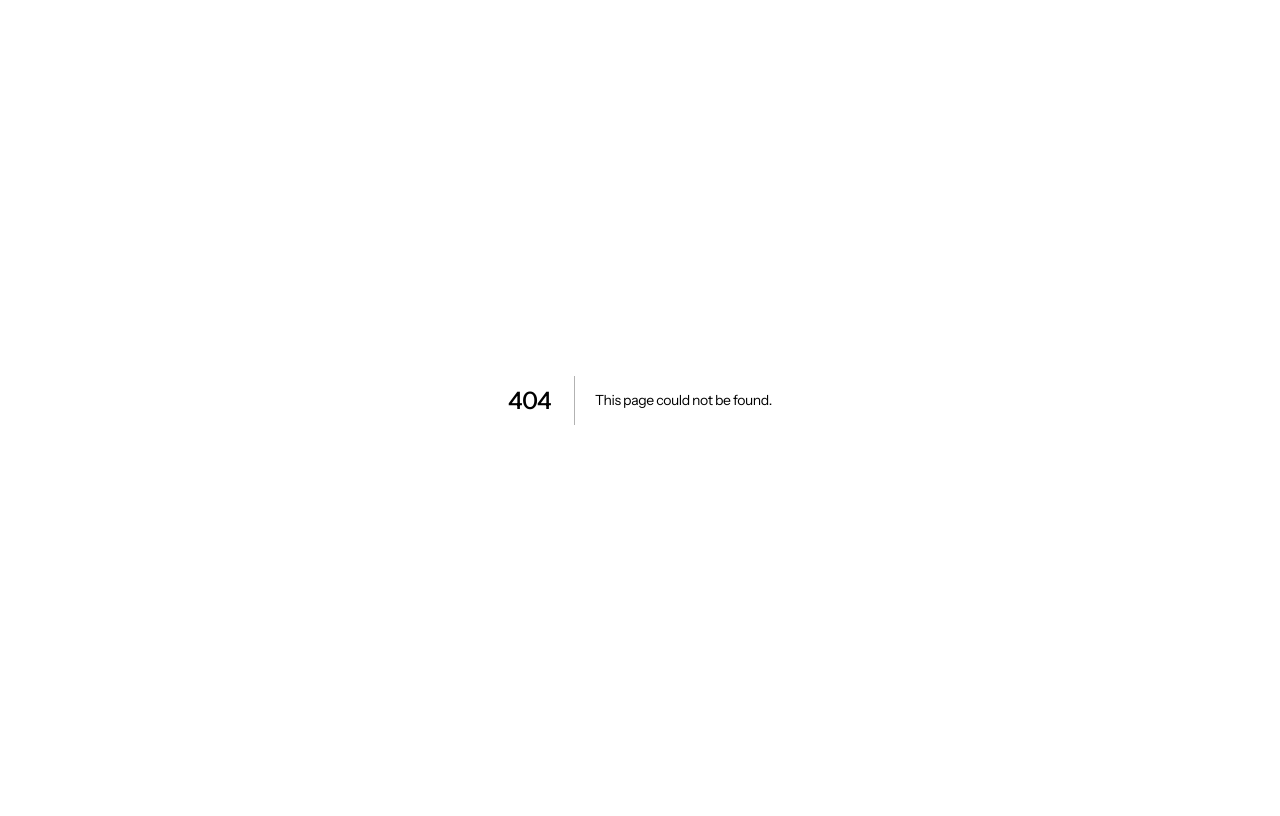
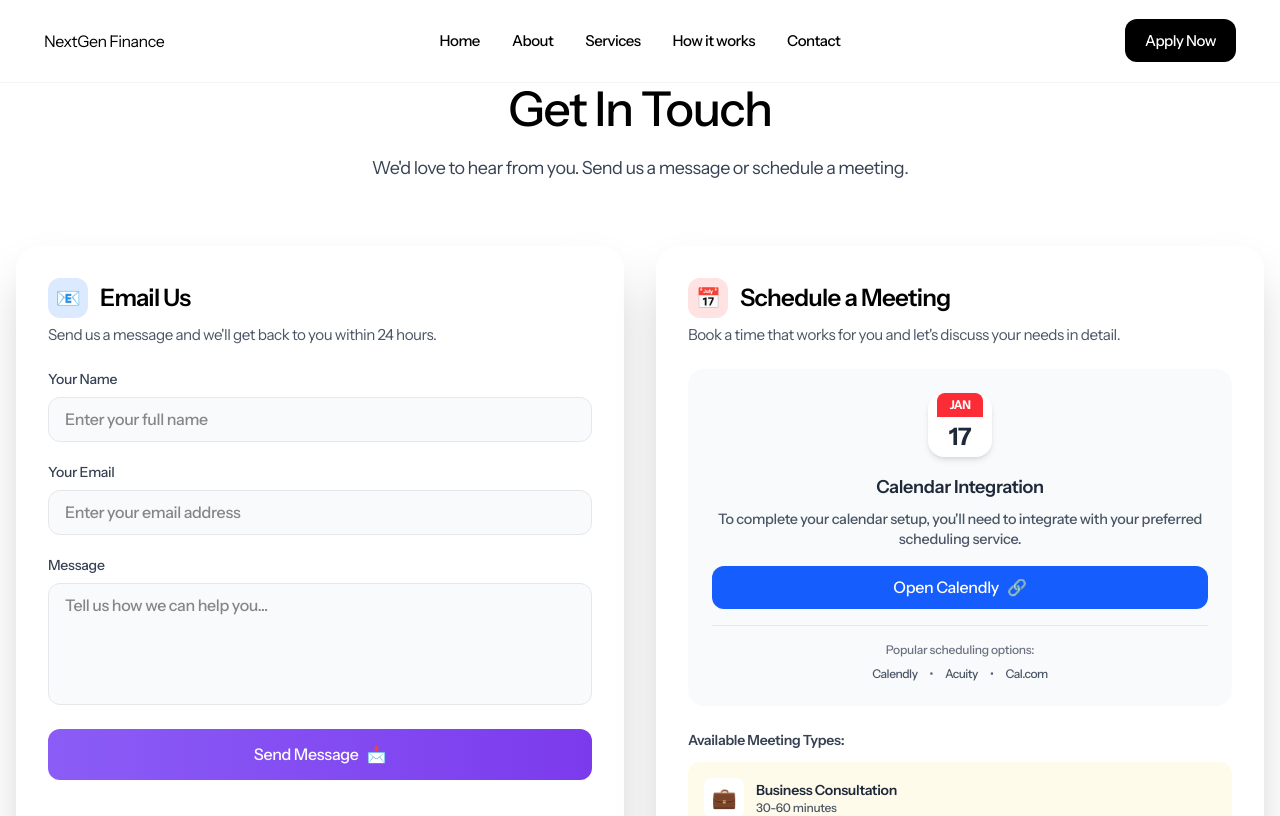
Before and after one commit to Shubs2002/Next-gen-finance, a Next.js app: page /contact in a window 1280 px wide. Before the commit this address had no page. Shown: the top 816 px of the page. Built offline with nearby package versions, Linux system fonts and the light colour scheme.

Commit message:
contact component moved to next page

```diff
--- a/src/components/Contact.tsx
+++ b/src/app/contact/page.tsx
@@ -2,6 +2,7 @@
 
 import { motion, useScroll, useTransform, useSpring } from 'framer-motion';
 import { useRef, useState } from 'react';
+import Navbar from '@/components/Navbar';
 
 export default function Contact() {
   const ref = useRef(null);
@@ -71,6 +72,7 @@ export default function Contact() {
       id="contact"
       className="min-h-screen bg-background py-20 px-4 overflow-hidden"
     >
+      <Navbar/>
       <motion.div
         style={{ y, opacity }}
         className="container mx-auto max-w-7xl"
--- a/src/app/page.tsx
+++ b/src/app/page.tsx
@@ -2,7 +2,7 @@ import Navbar from '@/components/Navbar';
 import Hero from '@/components/Hero';
 import Footer from '@/components/Footer';
 import Services from '@/components/Services';
-import Contact from '@/components/Contact';
+// import Contact from '@/components/Contact';
 import Trust from '@/components/Trust';
 import HowItWorks from '@/components/HowItWorks';
 import Testimonials from '@/components/Testimonials';
@@ -19,7 +19,6 @@ export default function Home() {
         <HowItWorks />
         <Testimonials />
         <FAQ />
-        <Contact/>
       </main>
       <Footer />
     </>
--- a/src/components/Navbar.tsx
+++ b/src/components/Navbar.tsx
@@ -75,7 +75,7 @@ export default function Navbar() {
               How it works
             </Link>
             <Link
-              href="#contact"
+              href="/contact"
               onMouseEnter={() => setHoveredLink('contact')}
               onMouseLeave={() => setHoveredLink(null)}
               className={`text-[15px] font-medium transition-all duration-[1200ms] px-3 py-2 ${hoveredLink === null || hoveredLink === 'contact'
```
